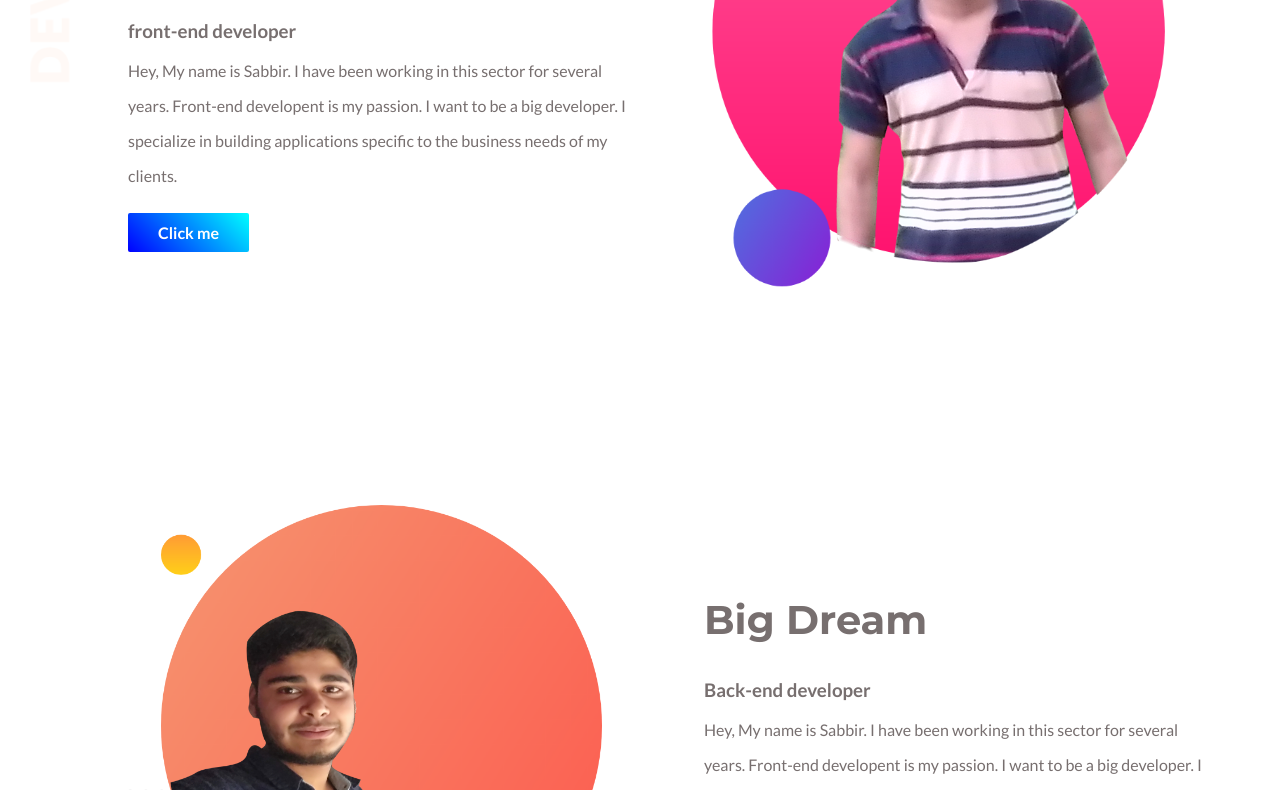
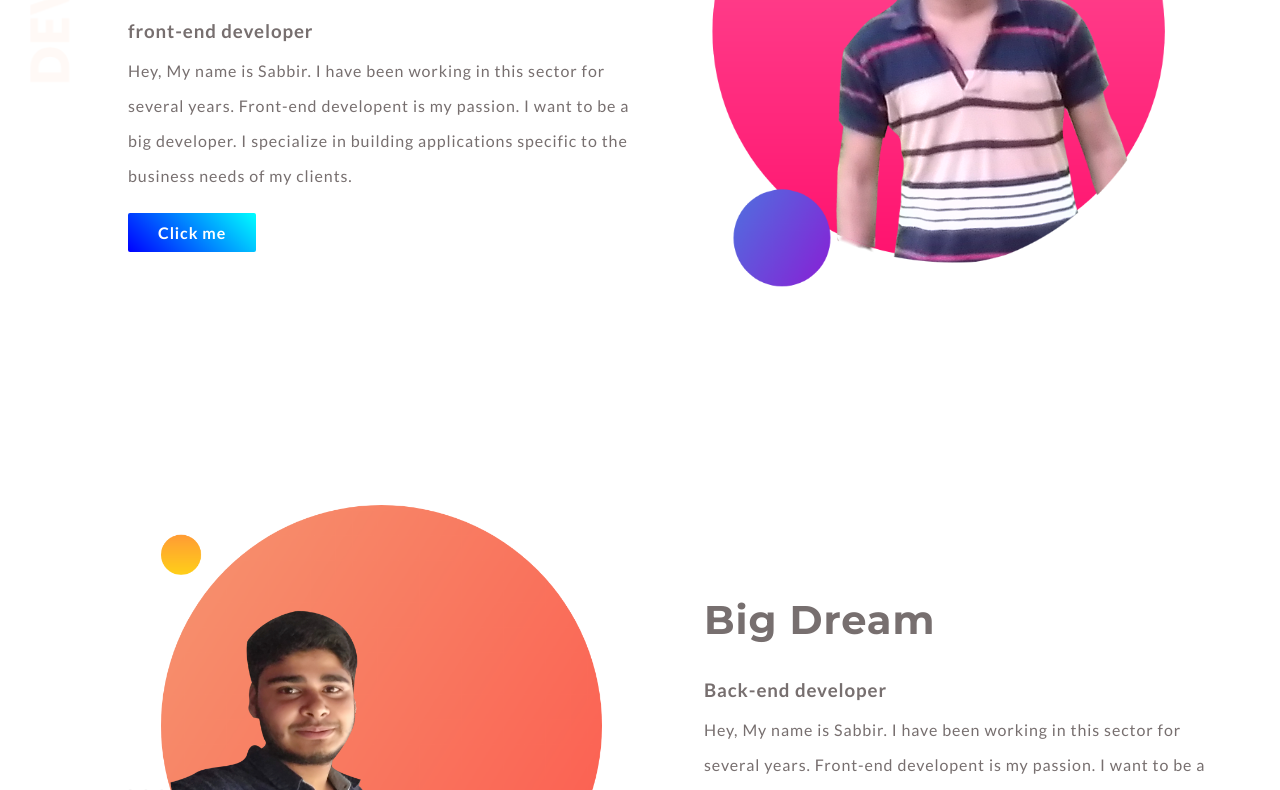
Before and after one commit to sabbirm174/simple-portfolio, a plain HTML site: page index.html in a window 1280 px wide. Shown: the part 277-1067 px from the top of the page. Drawn offline with Linux system fonts and the light colour scheme.

Commit message:
letter spacing

```diff
--- a/style.css
+++ b/style.css
@@ -5,6 +5,7 @@
 body{
     font-family: 'Lato', sans-serif;
     color: rgb(119, 111, 111);
+    letter-spacing: .9px;
 }
 h2{
     font-family: 'Montserrat', sans-serif;
```
